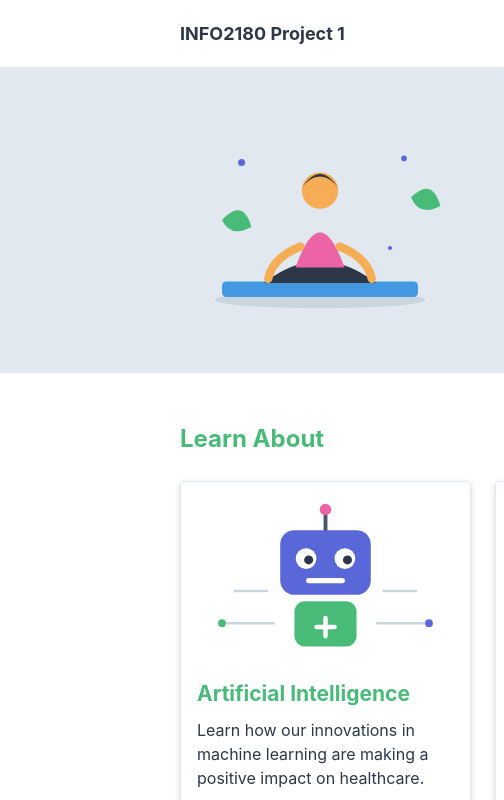
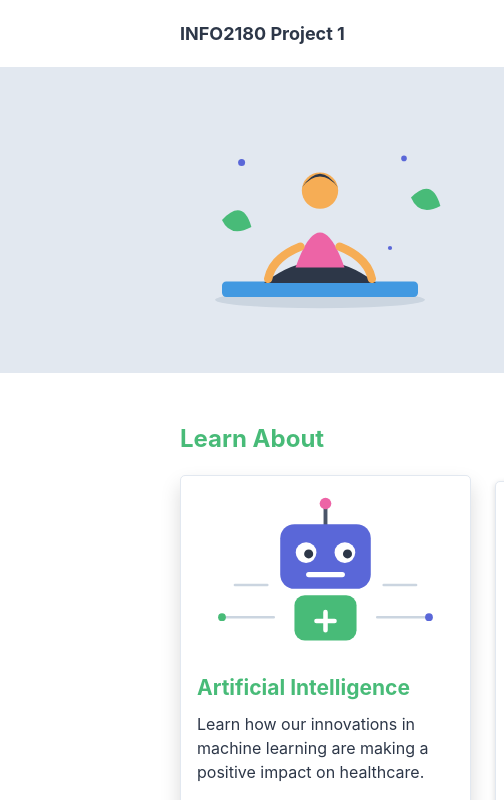
Before and after one commit to Codewith-Shay/info2180-project1, a plain HTML site: page index.html in a window 1280 px wide. In both pictures the pointer is over the element 325 px from the left and 679 px from the top of the page. Shown: the top 800 px of the page, 0-504 px from the left. Drawn offline with Linux system fonts and the light colour scheme.

Commit message:
Completed landing page

```diff
--- a/styles.css
+++ b/styles.css
@@ -288,7 +288,22 @@ footer {
 footer p {
     margin: 0;
 }
+.card {
+    transition: transform 0.2s ease, box-shadow 0.2s ease;
+}
 
+.card:hover {
+    transform: translateY(-6px);
+    box-shadow: 0 10px 20px rgba(0, 0, 0, 0.15);
+}
+
+.stories img {
+    transition: transform 0.2s ease;
+}
+
+.stories article:hover img {
+    transform: scale(1.05);
+}
 /* ---------- Small screens ---------- */
 @media (max-width: 768px) {
     header .container,
```
